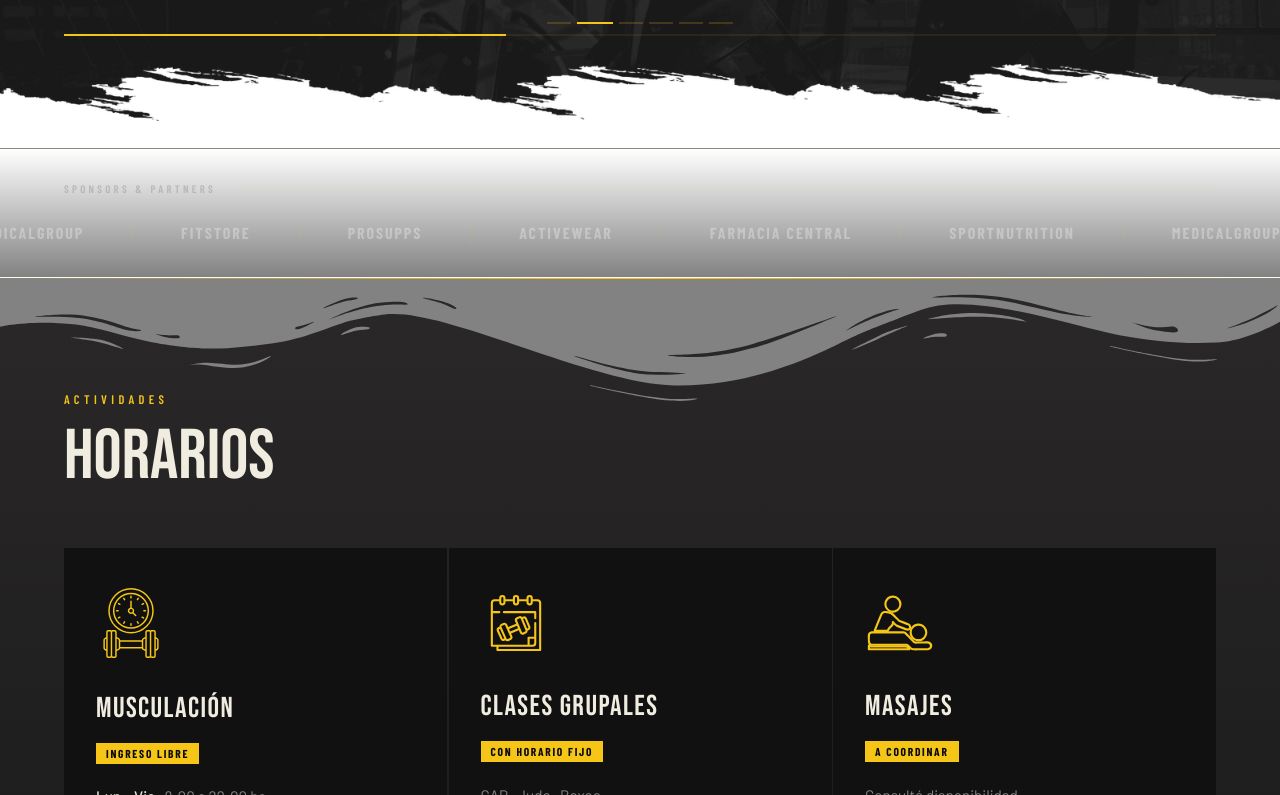
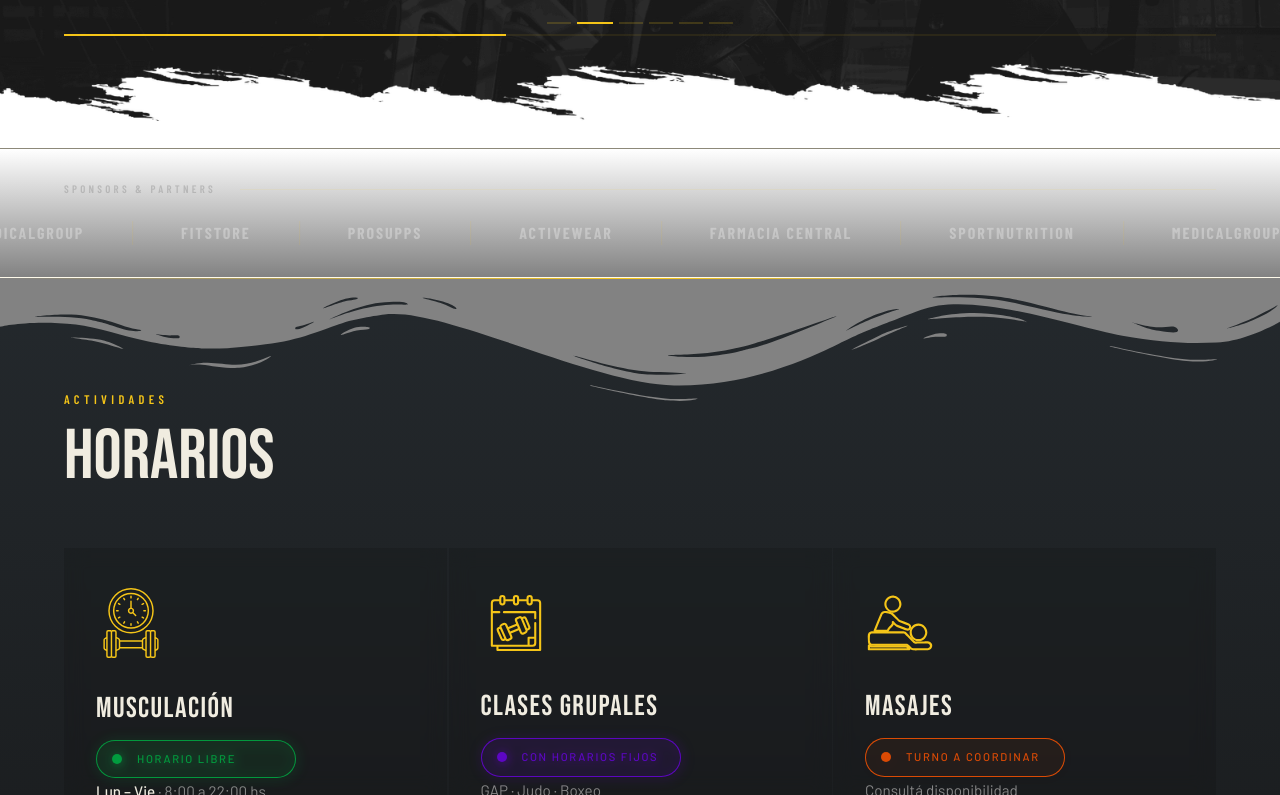
Before and after one commit to Mauricio-Garcia-A/proyecto-aimar, a React (Vite) app: page / in a window 1280 px wide. Shown: the part 3717-4512 px from the top of the page. Built offline with nearby package versions, Linux system fonts and the light colour scheme; a web font is replaced by a local one.

Commit message:
se acomodan estilos las seccines Horarios y Servicios

```diff
--- a/src/components/Sections/Schedule/Schedule.jsx
+++ b/src/components/Sections/Schedule/Schedule.jsx
@@ -74,17 +74,29 @@ const Schedule = () => {
                 <div className="schedule__block">
                   <span className="schedule__block-icon"><IconTimeMusculacion /></span>
                   <div className="schedule__block-name">Musculación</div>
-                  <span className="schedule__block-badge">Ingreso libre</span>
+                  <div className='schedule__block-container-badge b1'>
+                    <span className='schedule__circle-badge'> </span>
+                    <span className="schedule__block-badge">Horario libre</span>
+                  </div>
+
                   <p className="schedule__block-hours">
                     <strong>Lun – Vie</strong> · 8:00 a 22:00 hs<br />
-                    <strong>Sábados</strong> · 9:00 a 12:00 hs
+                    <strong>Sábados</strong> · 9:00 a 12:00 hs<br />
+                  </p>
+                  <p className="schedule__block-hours">
+                    <span>--------------------------------</span><br />
+                    <strong>Feriados</strong> · 9:00 a 13:00 hs / CERRADO
                   </p>
                 </div>
 
                 <div className="schedule__block">
                   <span className="schedule__block-icon"><IconTimeClases /></span>
                   <div className="schedule__block-name">Clases grupales</div>
-                  <span className="schedule__block-badge">Con horario fijo</span>
+
+                  <div className='schedule__block-container-badge b2'>
+                    <span className='schedule__circle-badge'> </span>
+                    <span className="schedule__block-badge">Con horarios fijos</span>
+                  </div>
                   <p className="schedule__block-hours">
                     GAP · Judo · Boxeo<br />
                     Kickboxing · Funcional<br />
@@ -95,7 +107,10 @@ const Schedule = () => {
                 <div className="schedule__block">
                   <span className="schedule__block-icon"><IconTimeMasajes /></span>
                   <div className="schedule__block-name">Masajes</div>
-                  <span className="schedule__block-badge">A coordinar</span>
+                  <div className='schedule__block-container-badge b3'>
+                    <span className='schedule__circle-badge'> </span>
+                    <span className="schedule__block-badge">Turno a coordinar</span>
+                  </div>
                   <p className="schedule__block-hours">
                     Consultá disponibilidad<br />y reservá tu turno
                   </p>
--- a/src/components/Sections/Schedule/Schedule.scss
+++ b/src/components/Sections/Schedule/Schedule.scss
@@ -2,7 +2,7 @@
 
 .container-horarios {
   background: $black;
-  background: linear-gradient(to bottom, #2a2828, $dark);
+  background: linear-gradient(to bottom, #24292d, $dark);
   //padding: 7rem 5%;
   position: relative;
 
@@ -33,7 +33,7 @@
 }
 
 .schedule {
- padding: 7rem 5%;
+  padding: 7rem 5%;
   position: relative;
 
 
@@ -80,12 +80,14 @@
   }
 
   &__block {
-    background: $dark;
+    background: rgb($dark, 0.2);
+    backdrop-filter: blur(10px);
+
     padding: 2.5rem 2rem;
     position: relative;
     overflow: hidden;
-    transition: background 0.3s;
-
+    //transition: background 0.3s;
+    /*
     &:hover {
       background: $dark2;
     }
@@ -103,7 +105,7 @@
 
     &:hover::after {
       width: 100%;
-    }
+    }*/
   }
 
   &__block-icon {
@@ -126,17 +128,84 @@
     margin-bottom: 0.6rem;
   }
 
+  $color-b1: rgba(0, 167, 67, 0.885);
+  $color-b2: rgba(100, 5, 208, 0.9);
+  $color-b3: rgba(255, 85, 0, 0.84);
+
+  &__block-container-badge {
+    display: flex;
+    flex-flow: row nowrap;
+    justify-content: flex-start;
+    padding-left: 15px;
+    align-items: center;
+    gap: 5px;
+    width: 200px;
+    border-radius: 100px;
+
+    &.b1 {
+      border: 1px $color-b1 solid;
+      background: rgb($color-b1, 0.05);
+      filter: drop-shadow(1px 1px 6px rgb($color-b1, 0.9));
+      .schedule__circle-badge {
+        background: $color-b1;
+      }
+
+      .schedule__block-badge {
+        color: $color-b1;
+      }
+    }
+
+    &.b2 {
+      border: 1px $color-b2 solid;
+      background: rgb($color-b2, 0.05);
+      filter: drop-shadow(1px 1px 6px rgb($color-b2, 0.9));
+
+      .schedule__circle-badge {
+        background: $color-b2;
+      }
+
+      .schedule__block-badge {
+        color: $color-b2;
+      }
+    }
+
+    &.b3 {
+      border: 1px $color-b3 solid;
+      background: rgb($color-b3, 0.05);
+      filter: drop-shadow(1px 1px 6px rgb($color-b3, 0.05));
+
+      .schedule__circle-badge {
+        background: $color-b3;
+      }
+
+      .schedule__block-badge {
+        color: $color-b3;
+      }
+    }
+
+  }
+
+  &__circle-badge {
+    // background: red;
+    width: 10px;
+    height: 10px;
+    border-radius: 5px;
+    padding: 0;
+    margin: 0;
+
+  }
+
   &__block-badge {
     display: inline-block;
-    font-family: $font-condensed;
+    //font-family: $font-condensed;
     font-weight: 700;
-    font-size: 0.72rem;
+    font-size: 0.7rem;
     letter-spacing: 0.15em;
     text-transform: uppercase;
-    background: $gold;
-    color: $black;
-    padding: 2px 10px;
-    margin-bottom: 1.2rem;
+    //background: $gold;
+    //color: green;
+    padding: 10px;
+
   }
 
   &__block-hours {
--- a/src/components/Sections/Services/Services.scss
+++ b/src/components/Sections/Services/Services.scss
@@ -3,7 +3,7 @@
 
 .services {
   background: $dark;
-  background: linear-gradient(to bottom, $dark, #2a2828);
+  background: linear-gradient(to bottom, $dark, #24292d);
   //padding: 7rem 5%;
   position: relative;
   //height: 100vh;
```
